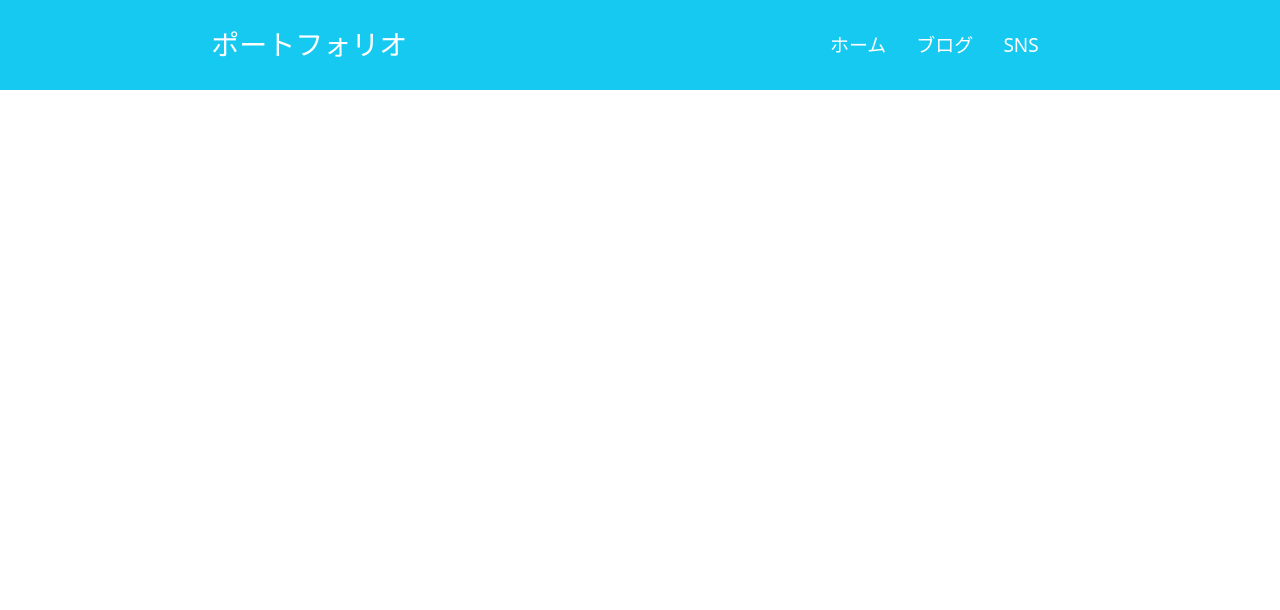
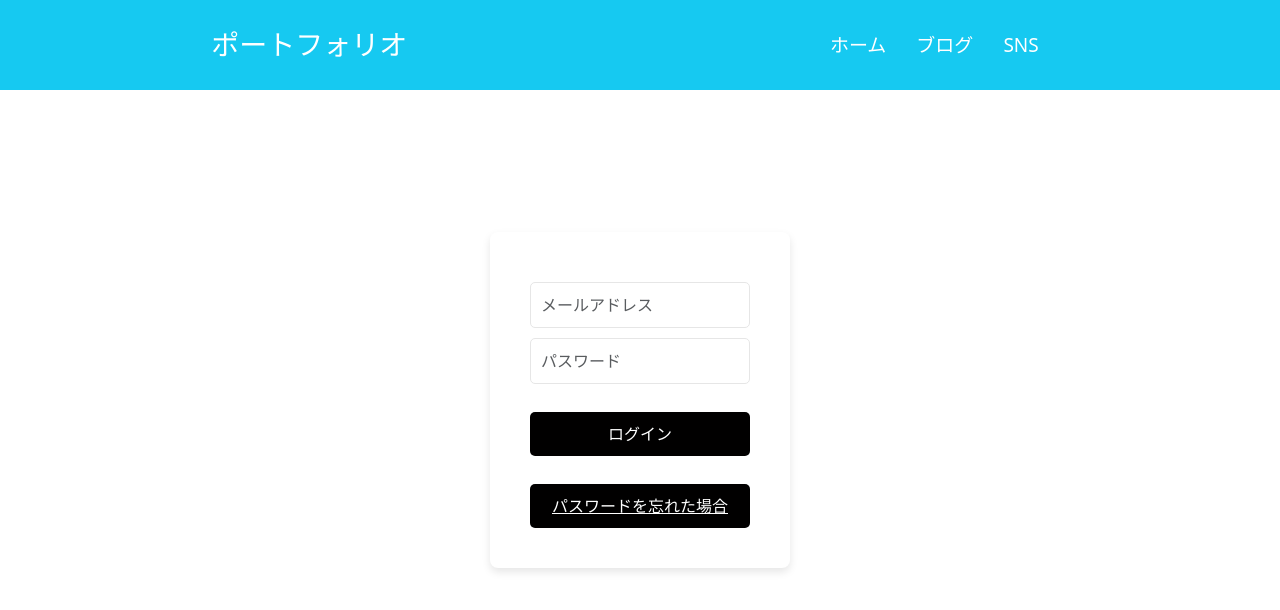
Before and after one commit to rin1351206/portfolio-app, a React (Create React App) app: page /login in a window 1280 px wide. Before the commit this address had no page. Shown: the top 610 px of the page. Built offline with nearby package versions, Linux system fonts and the light colour scheme.

Commit message:
ログインフォームたたき台

```diff
--- a/src/App.css
+++ b/src/App.css
@@ -90,3 +90,42 @@ img {
 #skill button {
   margin-bottom: 100px;
 }
+
+.login-form {
+  display: flex;
+  justify-content: center;
+  align-items: center;
+  height: 100vh; /* ビューポートの高さに合わせて中央に配置 */
+}
+
+.login-form form {
+  width: 300px; /* フォームの幅 */
+  padding: 40px;
+  box-shadow: 0 4px 8px rgba(0, 0, 0, 0.1); /* 影をつける */
+  border-radius: 8px; /* 角を丸くする */
+  background-color: var(--white-color); /* 背景色 */
+}
+
+.login-form input[type="text"],
+.login-form input[type="password"] {
+  width: 100%;
+  padding: 10px;
+  margin: 10px 0;
+  border-radius: 5px;
+  border: 1px solid var(--lightgray-color); /* 枠線 */
+}
+
+.login-form button {
+  width: 100%;
+  padding: 10px;
+  margin-top: 20px;
+  border: none;
+  border-radius: 5px;
+  background-color: var(--black-color); /* ボタンの背景色 */
+  color: var(--white-color); /* ボタンの文字色 */
+  cursor: pointer;
+}
+
+.login-form button:hover {
+  background-color: #48b4af; /* ホバー時の背景色 */
+}
--- a/src/App.js
+++ b/src/App.js
@@ -2,6 +2,8 @@ import './App.css';
 import BlogPage from './components/BlogPage';
 import Header from './components/Header';
 import HomePage from './components/HomePage';
+import LoginPage from './components/LoginPage';
+
 import { BrowserRouter as Router, Route, Routes} from "react-router-dom"
 
 function App() {
@@ -13,6 +15,7 @@ function App() {
       <Routes>
         <Route path="/" element={<HomePage />} />
         <Route path="/blog" element={<BlogPage />} />
+        <Route path="/login" element={<LoginPage />} />
       </Routes>
     </div>
     </Router>
--- a/src/components/HomePage.js
+++ b/src/components/HomePage.js
@@ -3,6 +3,7 @@ import reactImage from "../Images/react.png";
 import jsImage from "../Images/js.png";
 import firebaseImage from "../Images/firebase.jpg";
 import profileImage from "../Images/shiro.jpeg";
+import { Link } from 'react-router-dom';
 
 
 const HomePage = () => {
@@ -37,10 +38,12 @@ const HomePage = () => {
               </p>
             </div>
             <div class="col-md-4">
+              <Link to="/login">
               <span class="fa-stack fa-4x">
                 <i class="fas fa-circle fa-stack-2x text-primary"></i>
                 <i class="fas fa-laptop fa-stack-1x fa-inverse"></i>
               </span>
+              </Link>
               <h4 class="my-3">ログインフォーム</h4>
               <p class="text-muted">
 
--- /dev/null
+++ b/src/components/LoginPage.js
@@ -0,0 +1,50 @@
+import React, { useState } from 'react';
+
+function LoginPage() {
+  const [email, setEmail] = useState('');
+  const [password, setPassword] = useState('');
+  const [errors, setErrors] = useState({});
+
+  const validateForm = () => {
+    let tempErrors = {};
+    tempErrors.email = email ? '' : 'メールアドレスを入力してください。';
+    tempErrors.password = password.length >= 6 ? '' : 'パスワードは6文字以上である必要があります。';
+    setErrors(tempErrors);
+    return Object.values(tempErrors).every(x => x === "");
+  };
+
+  const handleSubmit = (e) => {
+    e.preventDefault();
+    if (validateForm()) {
+      console.log("フォームが正常に送信されました。", { email, password });
+      // 送信処理をここに追加
+    }
+  };
+
+  return (
+    <div className="login-form">
+      <form onSubmit={handleSubmit}>
+        <input
+          type="text"
+          className={`form-control mb-2 ${errors.email ? 'is-invalid' : ''}`}
+          placeholder="メールアドレス"
+          value={email}
+          onChange={(e) => setEmail(e.target.value)}
+        />
+        {errors.email && <div className="invalid-feedback">{errors.email}</div>}
+        <input
+          type="password"
+          className={`form-control mb-2 ${errors.password ? 'is-invalid' : ''}`}
+          placeholder="パスワード"
+          value={password}
+          onChange={(e) => setPassword(e.target.value)}
+        />
+        {errors.password && <div className="invalid-feedback">{errors.password}</div>}
+        <button type="submit" className="btn btn-primary mb-2">ログイン</button>
+        <button type="button" className="btn btn-link">パスワードを忘れた場合</button>
+      </form>
+    </div>
+  );
+}
+
+export default LoginPage;
```
